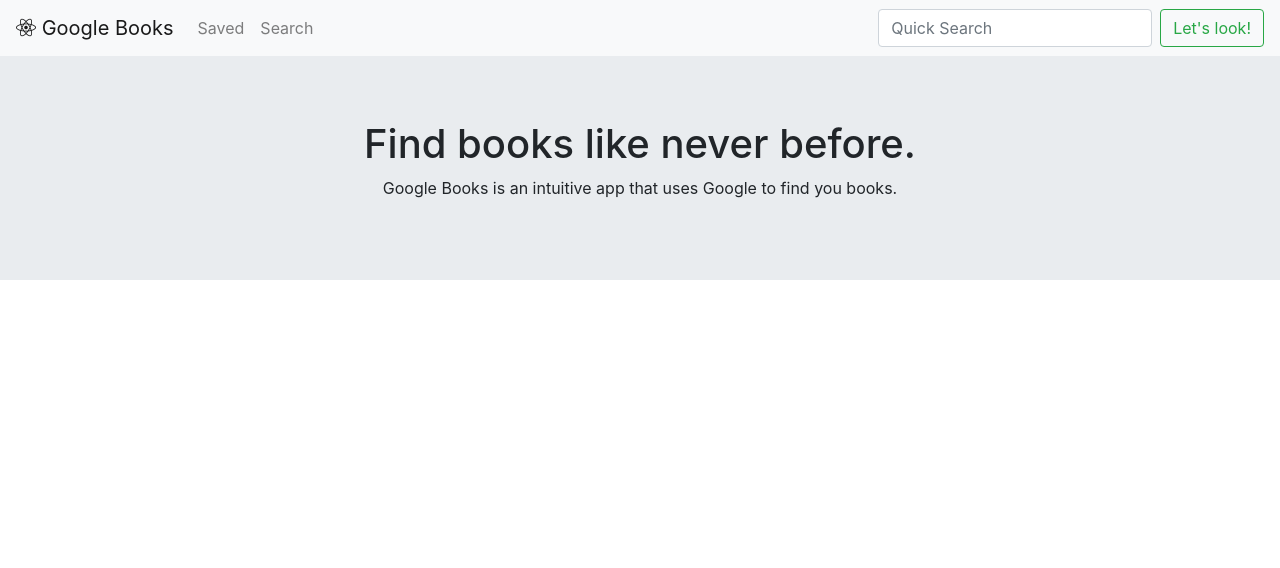
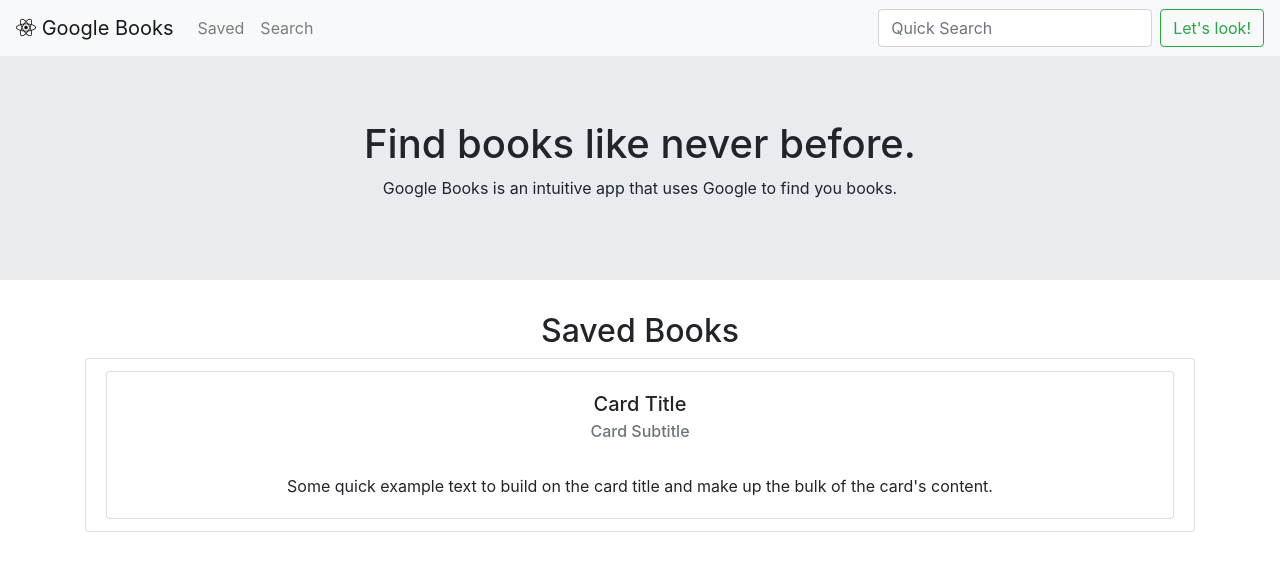
Before and after one commit to TaaniBravo/21-Google-Books-Search, a React (Create React App) app in the folder client/: page / in a window 1280 px wide. Shown: the top 568 px of the page. Built offline with nearby package versions, Linux system fonts and the light colour scheme.

Commit message:
Template version of the Saved page is ready.

```diff
--- a/client/src/components/CustomCard/index.js
+++ b/client/src/components/CustomCard/index.js
@@ -4,12 +4,13 @@
 const CustomCard = () => {
   return (
     <div>
-      <Card style={{ width: "18rem" }}>
+      <Card style={{ width: "100%" }}>
         <Card.Body>
           <Card.Title>Card Title</Card.Title>
           <Card.Subtitle className="mb-2 text-muted">
             Card Subtitle
           </Card.Subtitle>
+          <Card.Img variant="top" src="" />
           <Card.Text>
             Some quick example text to build on the card title and make up the
             bulk of the card's content.
--- a/client/src/pages/Saved/index.js
+++ b/client/src/pages/Saved/index.js
@@ -1,11 +1,22 @@
 import React from "react";
+import { Container } from "react-bootstrap";
 import Hero from "../../components/Hero";
+import { List, ListItem } from "../../components/List";
+import CustomCard from "../../components/CustomCard";
 
 const Saved = () => {
   return (
-    <div>
+    <main>
       <Hero />
-    </div>
+      <Container>
+        <h2>Saved Books</h2>
+        <List>
+          <ListItem>
+            <CustomCard></CustomCard>
+          </ListItem>
+        </List>
+      </Container>
+    </main>
   );
 };
 
```
